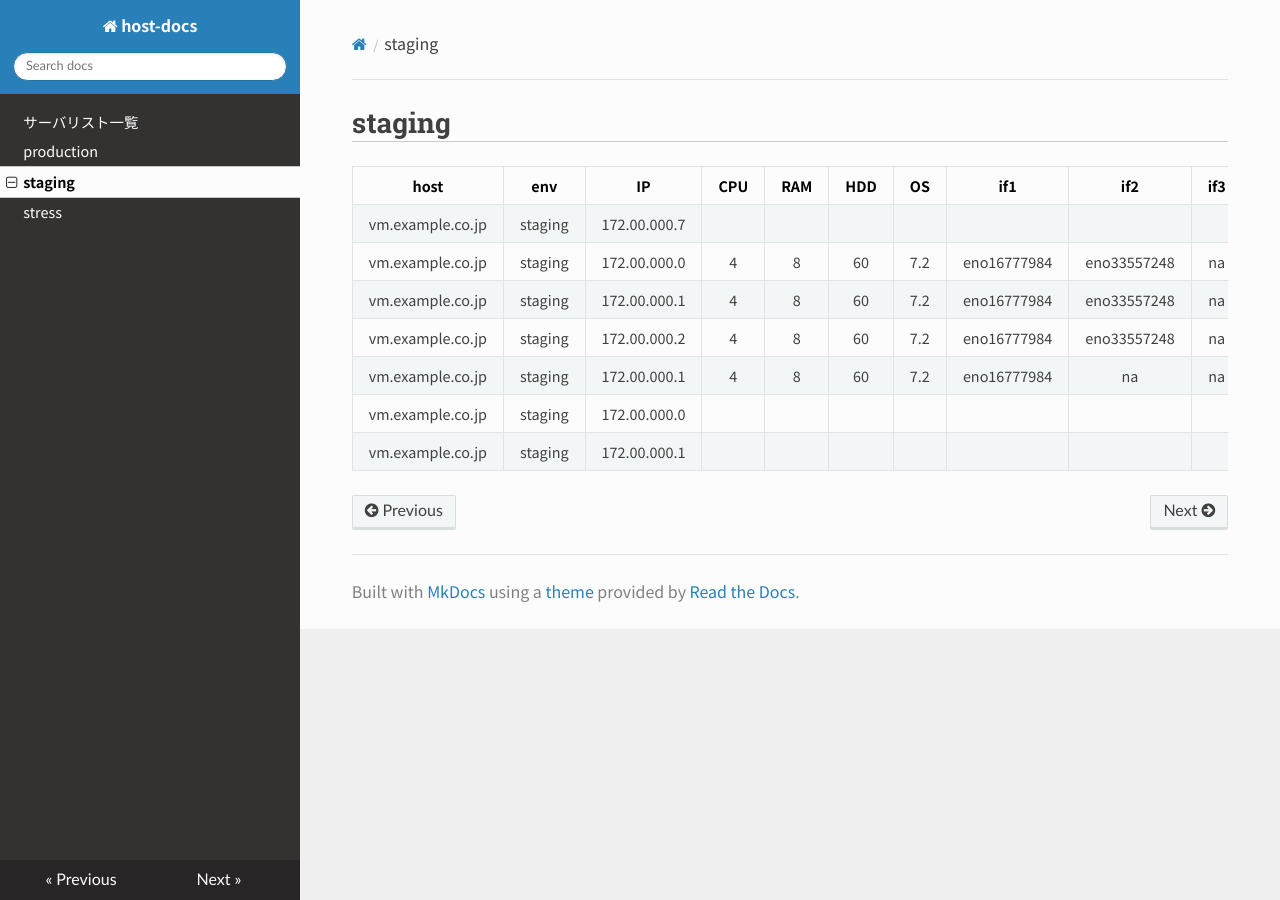
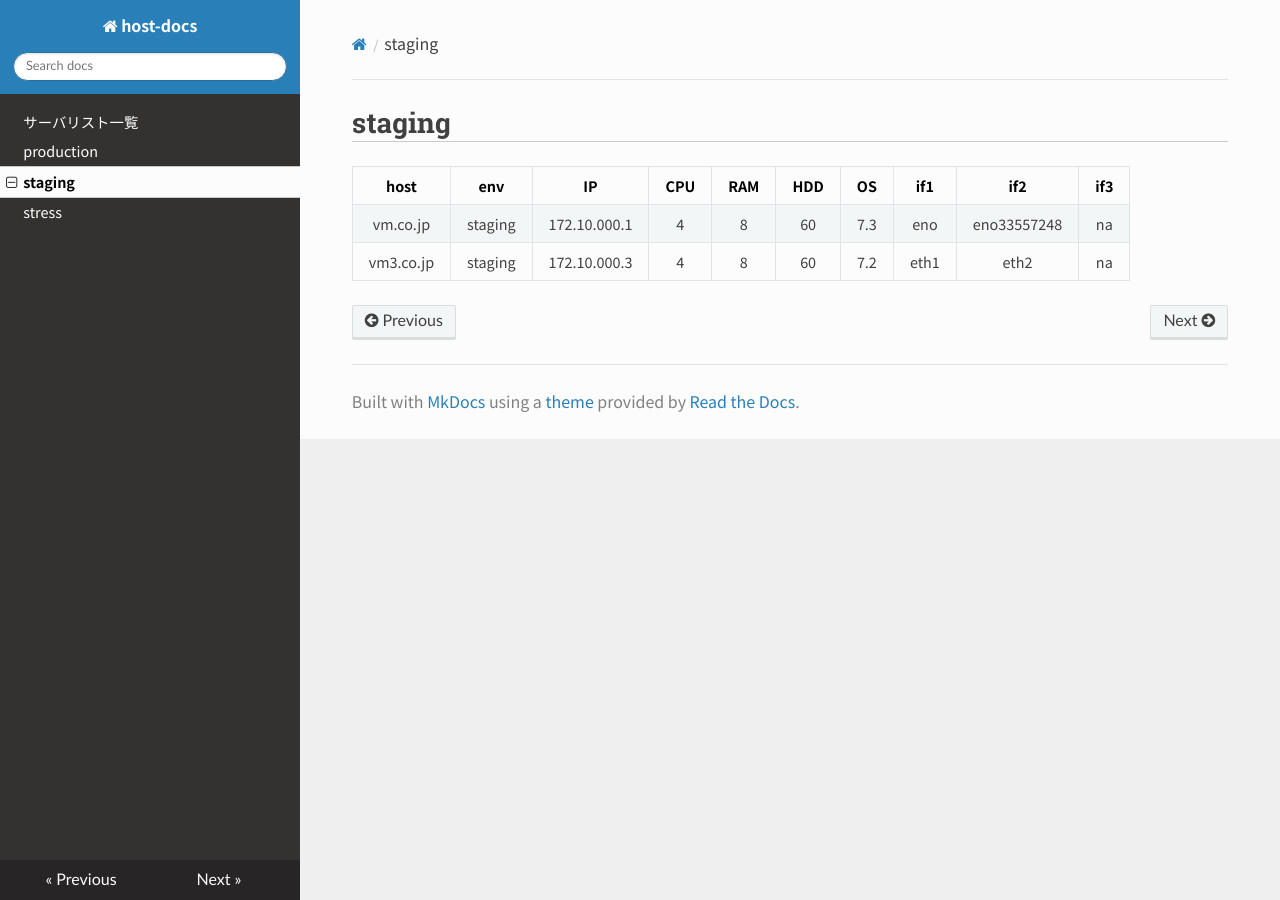
Before and after one commit to tjtjtjtj/hostvars-docs, an MkDocs documentation site: the page built from docs/staging.md, in a window 1280 px wide. Built offline with MkDocs 1.6.1, drawn with Linux system fonts in a browser that asks for light colours; nearby versions of some CDN libraries.

Commit message:
Update docs

```diff
--- a/docs/staging.md
+++ b/docs/staging.md
@@ -3,10 +3,5 @@ staging
 
 |host|env|IP|CPU|RAM|HDD|OS|if1|if2|if3|
 |:-:|:-:|:-:|:-:|:-:|:-:|:-:|:-:|:-:|:-:|
-|vm.example.co.jp|staging|172.00.000.7||||||||
-|vm.example.co.jp|staging|172.00.000.0|4|8|60|7.2|eno16777984|eno33557248|na|
-|vm.example.co.jp|staging|172.00.000.1|4|8|60|7.2|eno16777984|eno33557248|na|
-|vm.example.co.jp|staging|172.00.000.2|4|8|60|7.2|eno16777984|eno33557248|na|
-|vm.example.co.jp|staging|172.00.000.1|4|8|60|7.2|eno16777984|na|na|
-|vm.example.co.jp|staging|172.00.000.0||||||||
-|vm.example.co.jp|staging|172.00.000.1||||||||
+|vm.co.jp|staging|172.10.000.1|4|8|60|7.3|eno|eno33557248|na|
+|vm3.co.jp|staging|172.10.000.3|4|8|60|7.2|eth1|eth2|na|
```
Also changed, not shown: docs/production.md (+2 -4 lines), docs/stress.md (+1 -2 lines).
